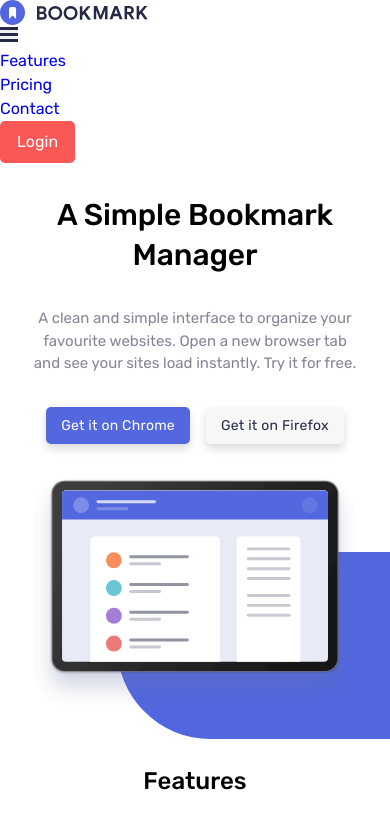
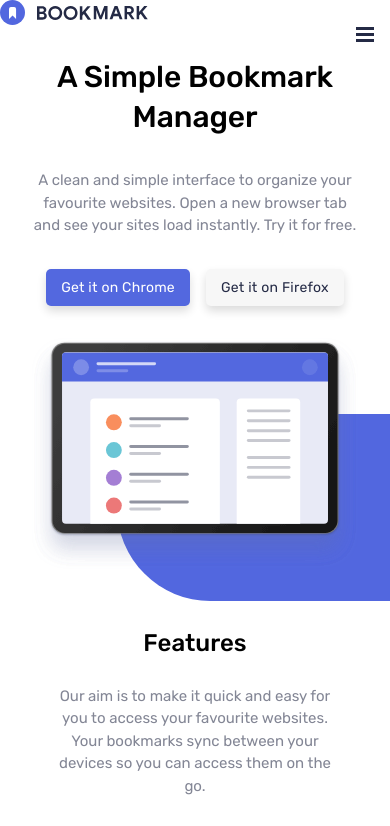
Before and after one commit to glopzel/bookmarksland, a React (Vite) app: page / in a window 390 px wide. Shown: the top 826 px of the page. Built offline with nearby package versions, Linux system fonts and the light colour scheme.

Commit message:
navbar toggle

```diff
--- a/src/App.css
+++ b/src/App.css
@@ -149,7 +149,6 @@
 }
 
 @media (max-width: 50em) {
-
   .img-toggle {
     align-self: center;
   }
--- a/src/components/Header.jsx
+++ b/src/components/Header.jsx
@@ -1,28 +1,41 @@
 import logo from "../assets/images/logo-bookmark.svg"
 import burgerIcon from "../assets/images/icon-hamburger.svg"
 import closeIcon from "../assets/images/icon-close.svg"
-import { useState } from "react"
+import { useState, useRef, useEffect } from "react"
 
 const Header = () => {
   const [navExpanded, setNavExpanded] = useState(false)
 
-  const toggleNav = () => {
+  const toggleNav = (e) => {
     setNavExpanded(!navExpanded)
+    e.currentTarget.setAttribute('aria-expanded', !navExpanded)
   }
+
+  const ref = useRef(null);
+
+  useEffect(() => {
+    const primaryNav = ref.current;
+
+    const navBtn = document.querySelector('.mobile-nav-toggle');
+    const attr = navBtn.getAttribute('aria-expanded')
+
+    primaryNav.setAttribute('data-visible', attr);
+
+  }, [navExpanded]);
 
   return (
     <header className="first-header">
         <div className="logo"><img src={logo} alt="" /></div>
-        <button className="mobile-nav-toggle" aria-controls="primary-navigation" aria-expanded='false' onClick={() => toggleNav()}>
+        <button className="mobile-nav-toggle" aria-controls="primary-navigation" aria-expanded='false' onClick={(e) => toggleNav(e)}>
           <img id="burger-icon" className={navExpanded ? 'hidden' : 'nav-btn'} src={burgerIcon} alt="" />
           <img id="close-icon" className={navExpanded ? 'nav-btn' : 'hidden'} src={closeIcon} alt="" />
         </button>
         <nav className="first-nav">
-            <ul role='list' data-visible="false" id="primary-navigation" className="primary-navigation">
+            <ul ref={ref} role='list' data-visible="false" id="primary-navigation" className="primary-navigation">
                 <li><a href="#features-container">Features</a></li>
                 <li><a href="#download-section">Pricing</a></li>
                 <li><a href="#contact">Contact</a></li>
-                <li><a href="" className='btn accent-btn'>Login</a></li>
+                <li><a href="#" className='btn accent-btn'>Login</a></li>
             </ul>
         </nav>
     </header>
--- a/src/index.css
+++ b/src/index.css
@@ -241,6 +241,15 @@ p {
   color: rgba(36, 42, 69, 1);
 }
 
+/* header */
+.primary-navigation {
+  /* position: sticky; */
+  /* z-index: 2; */
+  display: flex;
+  gap: 2em;
+  list-style: none;
+}
+
 @media (max-width: 50em) {
   .hero-btns {
     justify-content: center;
@@ -274,3 +283,63 @@ p {
   }
 
 }
+@media (min-width: 35em) {
+  .mobile-nav-toggle {
+    display: none;
+  }
+}
+/* NAVIGATION */
+@media (max-width: 35em) {
+  .primary-navigation {
+    position: fixed;
+    inset: 0 0 0 0%;
+    z-index: 1000;
+    transform: translateX(100%);
+    transition: transform 250ms ease-out;
+    /* background: white; */
+    /* height: fit-content; */
+    /* background: rgba(83, 104, 223, 0.9); */
+    background: rgba(37, 43, 70, 0.9);
+    color: white;
+    flex-direction: column;
+    justify-content: center;
+    align-items: center;
+    gap: 3rem;
+  }
+
+  .primary-navigation li a {
+    /* margin-top: 1em; */
+    color: white;
+  }
+
+  /* .primary-navigation a {
+    --var-clr-links: black;
+  } */
+  .nav-on {
+    transform: translateX(0%);
+  }
+
+  /*  if primary navigation has data=true  */
+  .primary-navigation[data-visible='true'] {
+    transform: translateX(0%);
+  }
+
+  /* .logo {
+    margin-top: 0.5rem;
+    margin-inline: auto;
+  } */
+
+  .mobile-nav-toggle {
+    display: block;
+    position: absolute;
+    z-index: 9999;
+    background-color: transparent;
+    aspect-ratio: 1;
+    right: 1rem;
+  }
+
+  /* .mobile-nav-toggle img {
+    width: 100%;
+  } */
+
+}
```
